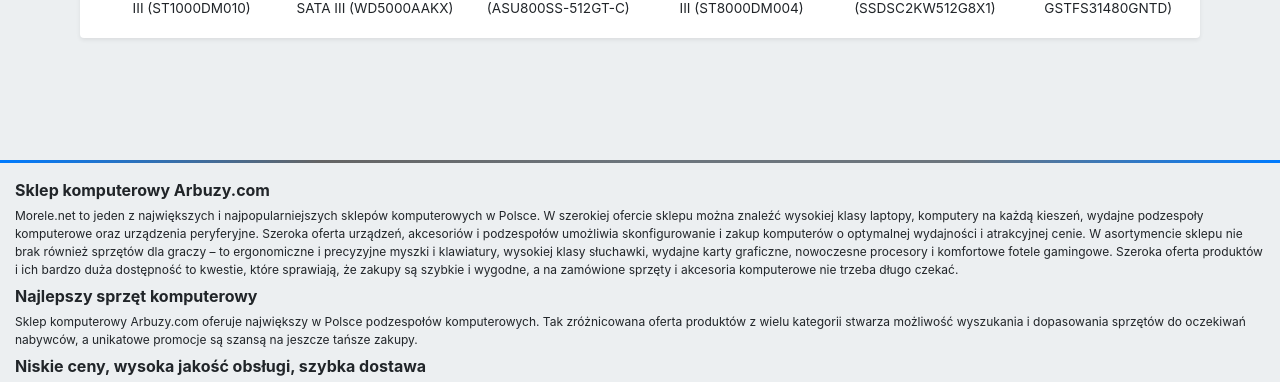
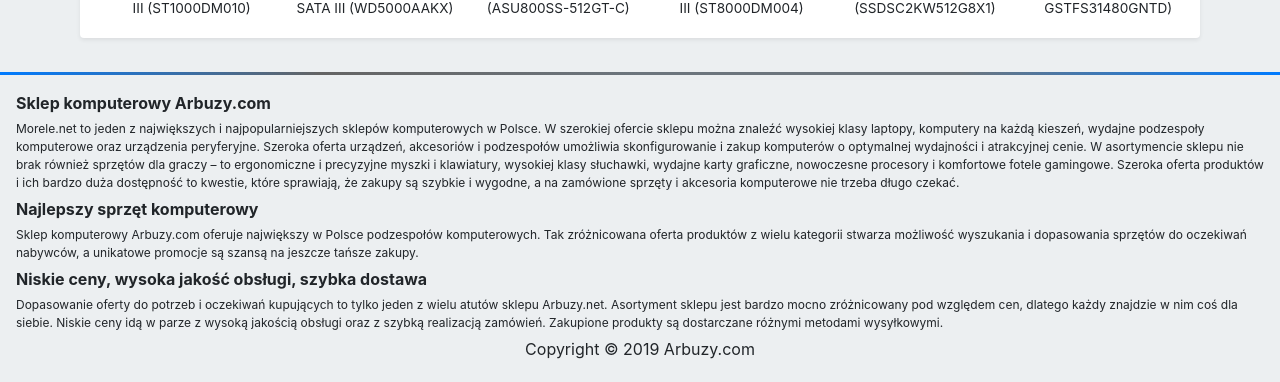
Before and after one commit to OstrowskiBartosz/Arbuzy, a React (Create React App) app in the folder client/: page / in a window 1280 px wide. Shown: the part 1188-1570 px from the top of the page. After the commit the page ends 1549 px from the top, so only its background shows below. Built offline with nearby package versions, Linux system fonts and the light colour scheme.

Commit message:
praca ze stopką

```diff
--- a/client/src/App.css
+++ b/client/src/App.css
@@ -372,11 +372,10 @@
   padding-bottom: 10px;
 }
 
-.Footer {
-  margin-top: 100px;
+footer {
   background: rgba(0, 0, 0, 0);
-  height: 350px;
   padding: 15px;
+  height: 260px;
   border-top: 3px solid;
   border-image: linear-gradient(
     90deg,
--- a/client/src/App.js
+++ b/client/src/App.js
@@ -185,6 +185,7 @@
   render() {
     return (
       <Router>
+        <div id="all">
           <nav className="navbar navbar-expand-lg navbar-light bg-light Navbar-border fixed-top">
             <Link className="navbar-brand" to="/">
               <div className="NavbarLogoPart3 mr-4 ml-2">
@@ -496,6 +497,7 @@
               />
             </Route>
           </Switch>
+        </div>
         <PageFooter />
       </Router>
     );
--- a/client/src/components/PageFooter.jsx
+++ b/client/src/components/PageFooter.jsx
@@ -6,7 +6,7 @@
   // }
   render() {
     return (
-      <div className="Footer">
+      <footer>
         <div className="footer-element">
           <b className="footer-element-header">Sklep komputerowy Arbuzy.com</b>
           <br />
@@ -55,7 +55,7 @@
             Copyright © 2019 Arbuzy.com
           </span>
         </div>
-      </div>
+      </footer>
     );
   }
 }
--- a/client/src/css/mainPage.css
+++ b/client/src/css/mainPage.css
@@ -45,3 +45,23 @@
   font-size: 0.8em;
   padding: 5px;
 }
+
+html {
+  height: 100%;
+  box-sizing: border-box;
+}
+
+body {
+  position: relative;
+  margin: 0;
+  padding-bottom: 260px;
+  min-height: 100%;
+}
+
+footer {
+  position: absolute;
+  right: 0;
+  bottom: 0;
+  left: 0;
+  padding: 1rem;
+}
```
Lines whose indentation alone changed are shown as unchanged.
